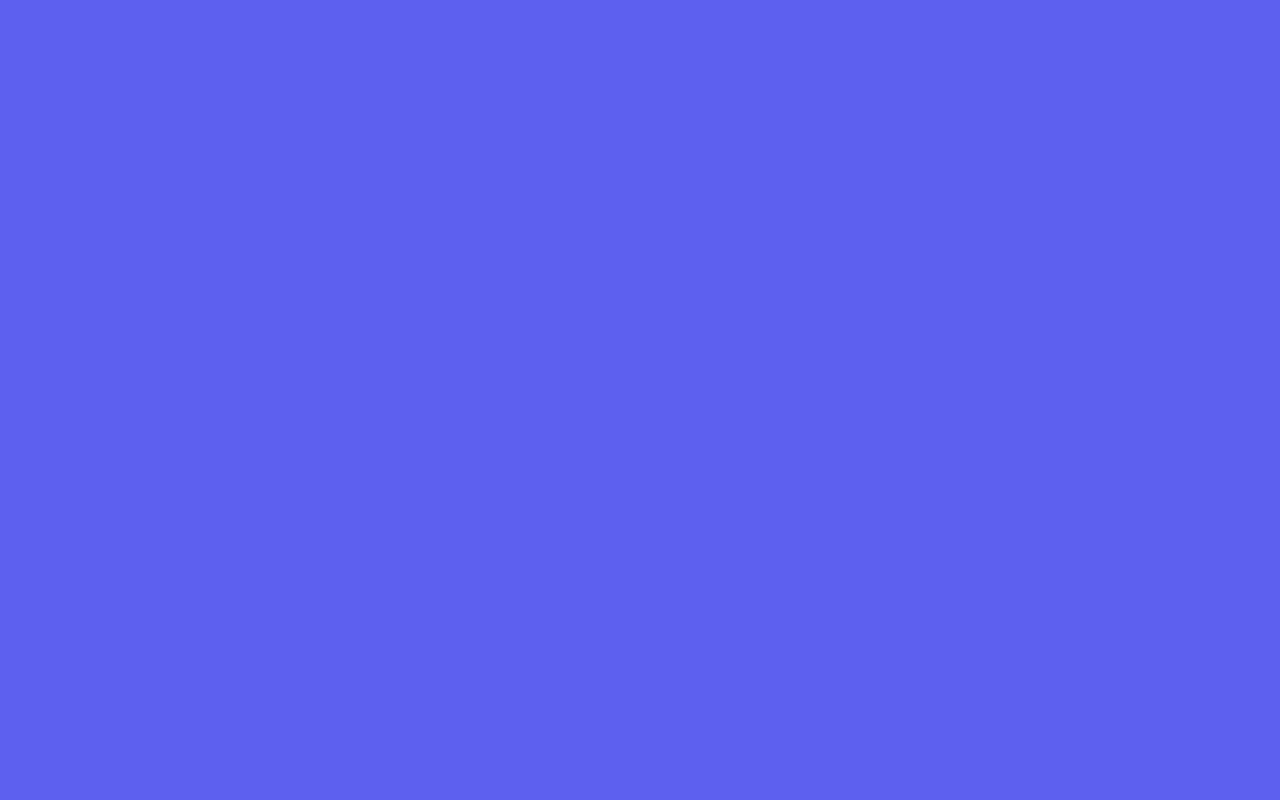
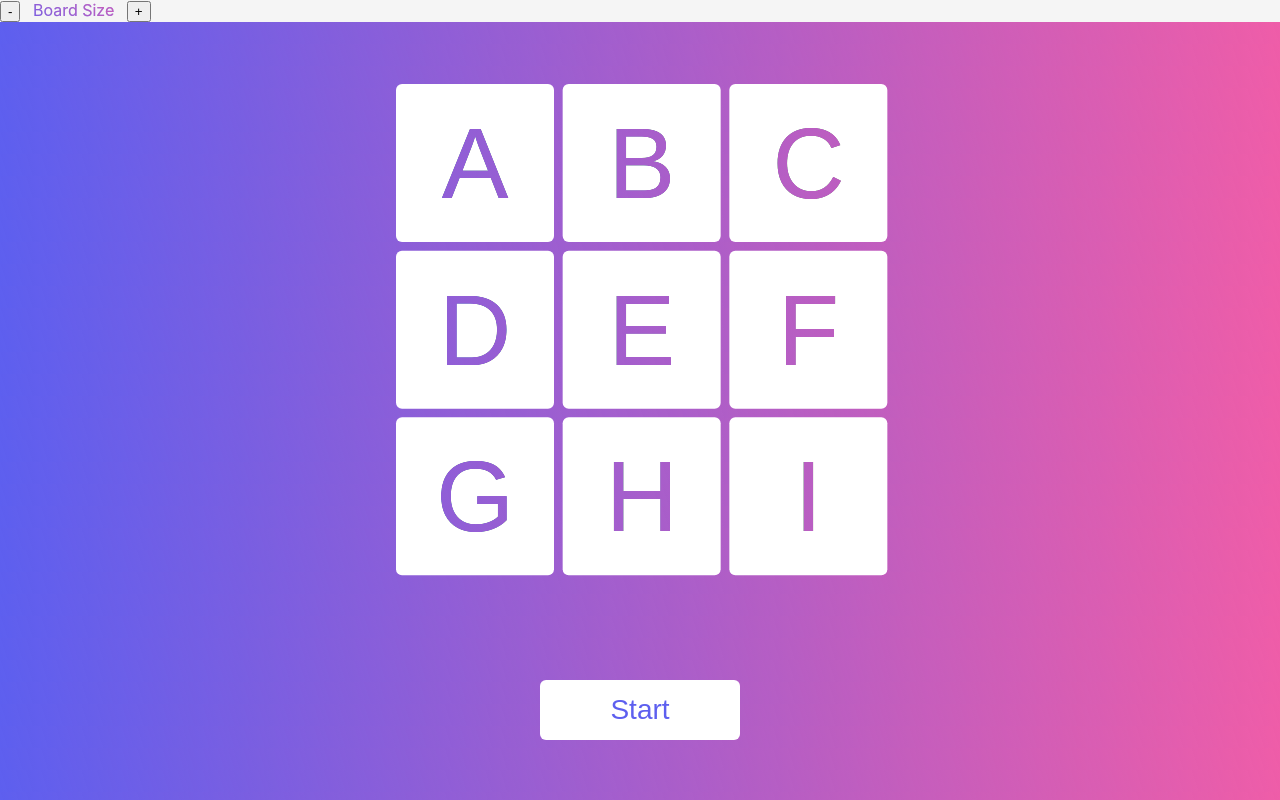
Before and after one commit to AryanChawla1/QWEB, a React (Create React App) app in the folder frontend/: page /daily in a window 1280 px wide. Before the commit this address had no page. Built offline with nearby package versions, Linux system fonts and the light colour scheme.

Commit message:
functional routing buttons

```diff
--- a/frontend/src/Main.js
+++ b/frontend/src/Main.js
@@ -3,12 +3,14 @@ import { Routes, Route } from 'react-router-dom';
 
 import App from './pages/App';
 import Splash from './pages/Splash';
+import Daily from './pages/Daily';
 
 const Main = () => {
    return (
          <Routes>
-            <Route exact path='/' element={<App />} />
-            <Route path = '/splash' element={<Splash />} />
+            <Route exact path='/' element={<Splash />} />
+            <Route path = '/classic' element={<App />} />
+            <Route path = '/daily' element={<Daily />} />
          </Routes>
    );
 }
--- /dev/null
+++ b/frontend/src/pages/Daily.js
@@ -0,0 +1,30 @@
+
+import React, { useState } from 'react';
+import '../styles/Daily.css';
+import Board from '../components/Board';
+import helpers from '../helpers';
+
+const App = () => {
+  const boardWidth = 500
+  const [width, setWidth] = useState(3) //width in tiles
+  const [tiles, setTiles] = useState(() => helpers.initTiles(width))
+  const [completedBoard, setCompletedBoard] = useState([])
+
+  return (
+    <div>
+      <div className="topbar">
+        <button onClick={() => helpers.decWidth(width, setWidth, setTiles, setCompletedBoard)}>-</button>  &ensp;
+        <span className="gradtext">Board Size</span>  &ensp;
+        <button onClick={() => helpers.incWidth(width, setWidth, setTiles, setCompletedBoard)}>+</button>
+        &emsp;&emsp;&emsp;&emsp;&emsp;
+      </div>
+      <button id="Daily-startBtn" className="button1" onClick={() => helpers.shuffleTiles(width, setCompletedBoard, setTiles)}>Start</button>
+      <div id="Daily-board" className="board">
+        <Board width={width} tiles={tiles} boardWidth={boardWidth} completedBoard={completedBoard}
+        setCompletedBoard={setCompletedBoard} setTiles={setTiles}/>
+      </div>
+    </div>
+  )
+}
+
+export default App
--- a/frontend/src/pages/Splash.js
+++ b/frontend/src/pages/Splash.js
@@ -2,6 +2,7 @@ import React from 'react';
 import '../styles/Splash.css';
 import Board from '../components/Board';
 import helpers from '../helpers';
+import { Link } from 'react-router-dom';
 
 const Splash = () => {
    const boardWidth = 500
@@ -15,8 +16,12 @@ const Splash = () => {
             <button className="accountStuff">Sign Up</button>
          </div>
          <div className="titleText">TORUS PUZZLE</div>
-         <button id="Splash-dailyBtn" className="button1" >Daily</button>
-         <button id="Splash-classicBtn" className="button1">Classic</button>
+         <Link to="/daily">
+            <button id="Splash-dailyBtn" className="button1">Daily</button>
+         </Link>
+         <Link to="/classic">
+            <button id="Splash-classicBtn" className="button1">Classic</button>
+         </Link>
          <div id="Splash-board" className='board'>
             <Board width={width} tiles={tiles} boardWidth={boardWidth} nonFunctional={true}/>
          </div>
--- /dev/null
+++ b/frontend/src/styles/Daily.css
@@ -0,0 +1,49 @@
+.Daily {
+    text-align: center;
+  }
+
+  .Daily-logo {
+    height: 40vmin;
+    pointer-events: none;
+  }
+
+  @media (prefers-reduced-motion: no-preference) {
+    .App-logo {
+      animation: App-logo-spin infinite 20s linear;
+    }
+  }
+
+  .Daily-header {
+    background-color: #282c34;
+    min-height: 100vh;
+    display: flex;
+    flex-direction: column;
+    align-items: center;
+    justify-content: center;
+    font-size: calc(10px + 2vmin);
+    color: white;
+  }
+
+  .Daily-link {
+    color: #61dafb;
+  }
+
+  @keyframes App-logo-spin {
+    from {
+      transform: rotate(0deg);
+    }
+    to {
+      transform: rotate(360deg);
+    }
+  }
+
+  #Daily-board {
+    top: 10%;
+    left: 50%;
+  }
+
+  #Daily-startBtn {
+    position: absolute;
+    top: 85%;
+    left: 50%;
+  }
```
